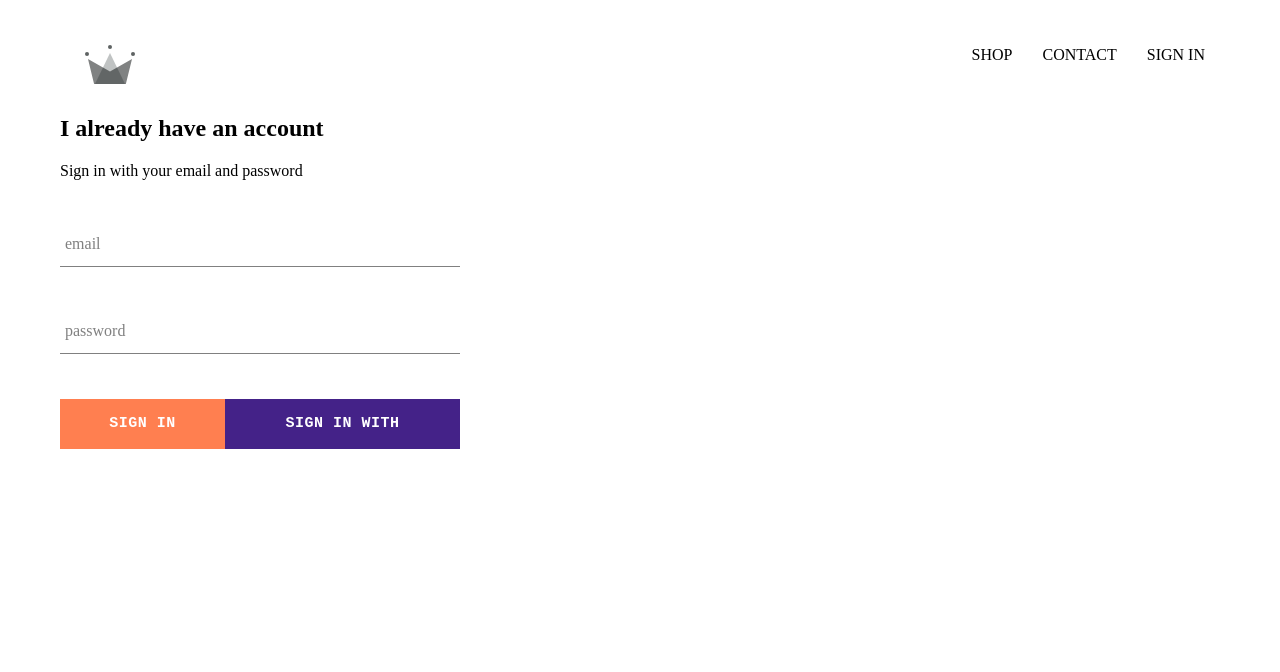
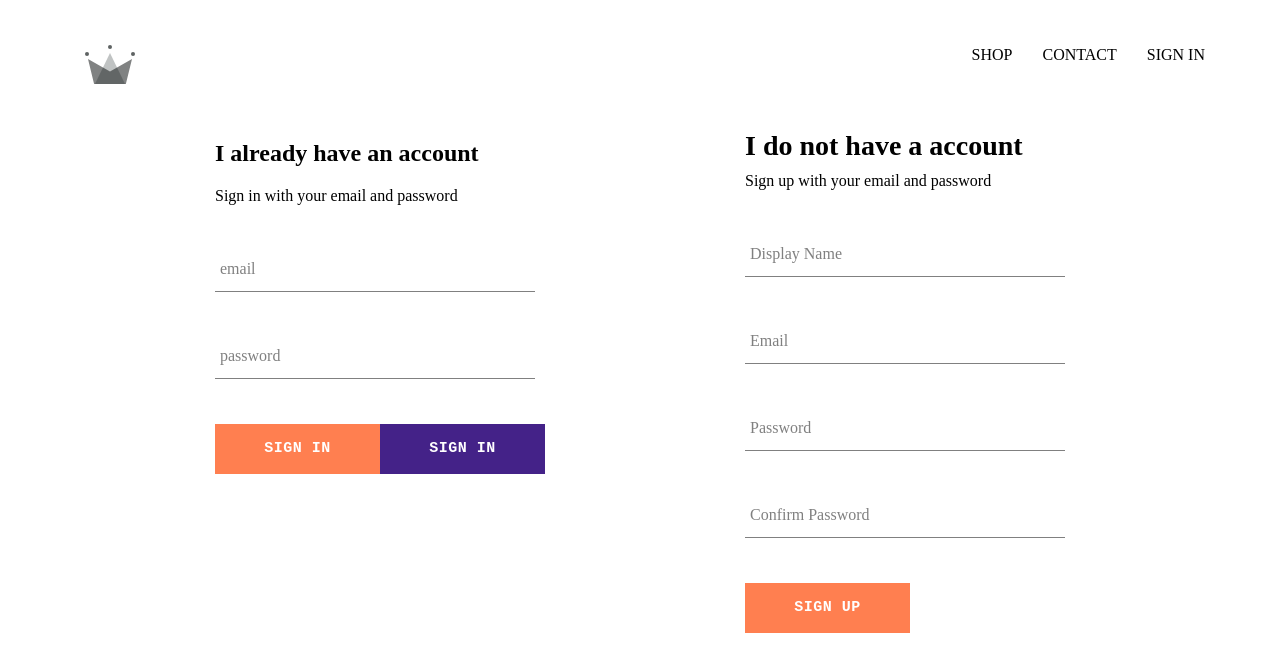
Before and after one commit to DimiPavlov/e-commerce, a React (Create React App) app: page /signin in a window 1280 px wide. Shown: the top 672 px of the page. Built offline with nearby package versions, Linux system fonts and the light colour scheme; no server answers; a web font is replaced by a local one.

Commit message:
integrating sign up with email and password

```diff
--- a/src/App.js
+++ b/src/App.js
@@ -1,7 +1,7 @@
 import React, { Component } from "react";
 
 import { Route, Switch } from "react-router-dom"
-import { auth } from "./firebase/firebase.utils";
+import { auth, createUserProfileDocument } from "./firebase/firebase.utils";
 
 import HomePage from "./pages/homepage/Homepage";
 import ShopPage from "./pages/shop/Shoppage"
@@ -23,14 +23,25 @@
 	unsubscribeFromAuth = null
 
 	componentDidMount() {
-		this.unsubscribeFromAuth = auth.onAuthStateChanged(user => {
-			this.setState({
-				currentUser: user
-			 })
-			 console.log(user)
-		})
+		this.unsubscribeFromAuth = auth.onAuthStateChanged(async userAuth => {
+		  if (userAuth) {
+			const userRef = await createUserProfileDocument(userAuth);
 
-	}
+			userRef.onSnapshot(snapShot => {
+			  this.setState({
+				currentUser: {
+				  id: snapShot.id,
+				  ...snapShot.data()
+				}
+			  });
+
+			  console.log(this.state);
+			});
+		  }
+
+		  this.setState({ currentUser: userAuth });
+		});
+	  }
 
 
 	componentWillUnmount() {
--- a/src/components/sign-in/SignIn.styles.scss
+++ b/src/components/sign-in/SignIn.styles.scss
@@ -1,5 +1,5 @@
 .sign-in {
-  width: 50vh;
+  width: 40vh;
 }
 
 .buttons {
--- /dev/null
+++ b/src/components/sign-up/SignUp.js
@@ -0,0 +1,103 @@
+import React from 'react';
+
+import FormInput from '../form-input/FormInput';
+import CustomButton from '../custom-button/CustomButton';
+
+import { auth, createUserProfileDocument } from '../../firebase/firebase.utils';
+
+import './SignUp.styles.scss';
+
+class SignUp extends React.Component {
+  constructor() {
+    super();
+
+    this.state = {
+      displayName: '',
+      email: '',
+      password: '',
+      confirmPassword: ''
+    };
+  }
+
+  handleSubmit = async e => {
+    e.preventDefault();
+
+    const { displayName, email, password, confirmPassword } = this.state;
+
+    if (password !== confirmPassword) {
+      alert("passwords don't match");
+      return;
+    }
+
+    try {
+      const { user } = await auth.createUserWithEmailAndPassword(
+        email,
+        password
+      );
+
+      await createUserProfileDocument(user, { displayName });
+
+      this.setState({
+        displayName: '',
+        email: '',
+        password: '',
+        confirmPassword: ''
+      });
+    } catch (error) {
+      console.error(error);
+    }
+  };
+
+  handleChange = e => {
+    const { name, value } = e.target;
+
+    this.setState({ [name]: value });
+  };
+
+  render() {
+    const { displayName, email, password, confirmPassword } = this.state;
+    return (
+      <div className='sign-up'>
+        <h2 className='title'>I do not have a account</h2>
+        <span>Sign up with your email and password</span>
+        <form className='sign-up-form' onSubmit={this.handleSubmit}>
+          <FormInput
+            type='text'
+            name='displayName'
+            value={displayName}
+            onChange={this.handleChange}
+            label='Display Name'
+            required
+          />
+          <FormInput
+            type='email'
+            name='email'
+            value={email}
+            onChange={this.handleChange}
+            label='Email'
+            required
+          />
+          <FormInput
+            type='password'
+            name='password'
+            value={password}
+            onChange={this.handleChange}
+            label='Password'
+            required
+          />
+          <FormInput
+            type='password'
+            name='confirmPassword'
+            value={confirmPassword}
+            onChange={this.handleChange}
+            label='Confirm Password'
+            required
+          />
+          <CustomButton type='submit'>SIGN UP</CustomButton>
+        </form>
+      </div>
+    );
+  }
+}
+
+export default SignUp;
--- /dev/null
+++ b/src/components/sign-up/SignUp.styles.scss
@@ -0,0 +1,9 @@
+.sign-up {
+  display: flex;
+  flex-direction: column;
+  width: 40vh;
+
+  .title {
+    margin: 10px 0;
+  }
+}
--- a/src/firebase/firebase.utils.js
+++ b/src/firebase/firebase.utils.js
@@ -14,11 +14,36 @@
 
 firebase.initializeApp(config)
 
-export const auth = firebase.auth()
-export const firestore = firebase.firestore()
+export const createUserProfileDocument = async (userAuth, additionalData) => {
+    if (!userAuth) return;
 
-const provider = new firebase.auth.GoogleAuthProvider()
-provider.setCustomParameters({ prompt: 'select_account' })
-export const signInWithGoogle = () => auth.signInWithPopup(provider)
+    const userRef = firestore.doc(`users/${userAuth.uid}`);
 
-export default firebase
+    const snapShot = await userRef.get();
+
+    if (!snapShot.exists) {
+      const { displayName, email } = userAuth;
+      const createdAt = new Date();
+      try {
+        await userRef.set({
+          displayName,
+          email,
+          createdAt,
+          ...additionalData
+        });
+      } catch (error) {
+        console.log('error creating user', error.message);
+      }
+    }
+
+    return userRef;
+  };
+
+  export const auth = firebase.auth();
+  export const firestore = firebase.firestore();
+
+  const provider = new firebase.auth.GoogleAuthProvider();
+  provider.setCustomParameters({ prompt: 'select_account' });
+  export const signInWithGoogle = () => auth.signInWithPopup(provider);
+
+  export default firebase;
--- a/src/pages/sign-in-and-sign-up/SignInSignUp.js
+++ b/src/pages/sign-in-and-sign-up/SignInSignUp.js
@@ -1,10 +1,14 @@
 import React from "react"
 
 import SignIn from "../../components/sign-in/SignIn"
+import SignUp from "../../components/sign-up/SignUp"
+
+import "./SignInSignUp.styles.scss"
 
 const SignInSignUp = () => (
     <div className="sign-in-and-sign-up">
         <SignIn />
+        <SignUp />
     </div>
 )
 
--- a/src/pages/sign-in-and-sign-up/SignInSignUp.styles.scss
+++ b/src/pages/sign-in-and-sign-up/SignInSignUp.styles.scss
@@ -0,0 +1,6 @@
+.sign-in-and-sign-up {
+  width: 850px;
+  display: flex;
+  justify-content: space-between;
+  margin: 30px auto;
+}
```
